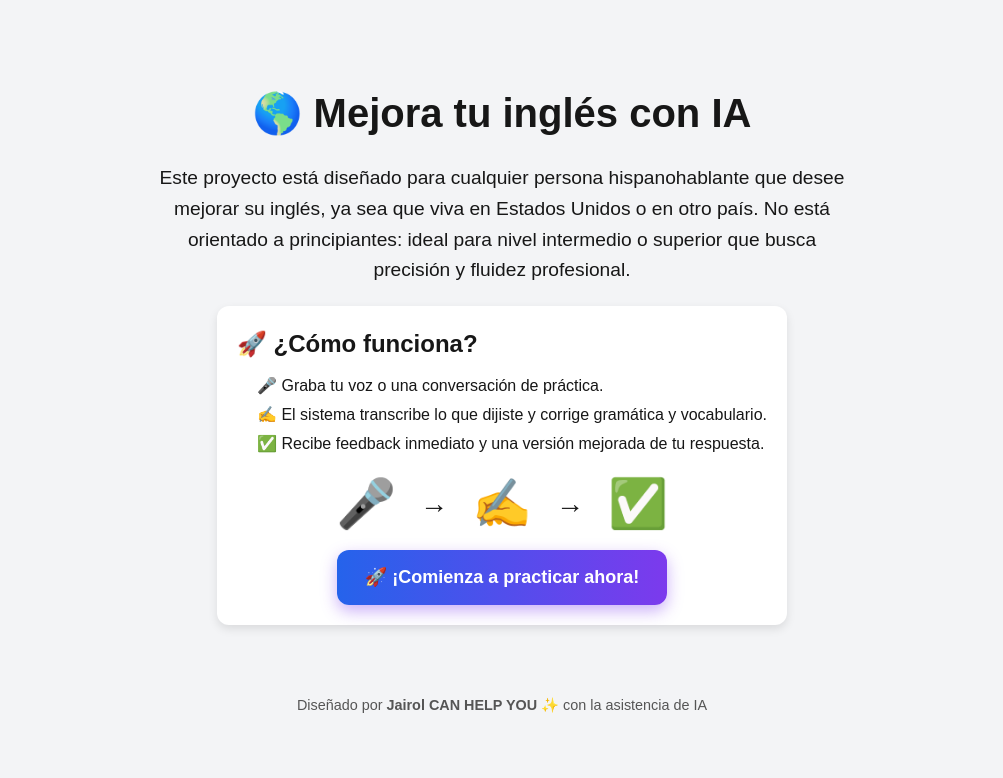
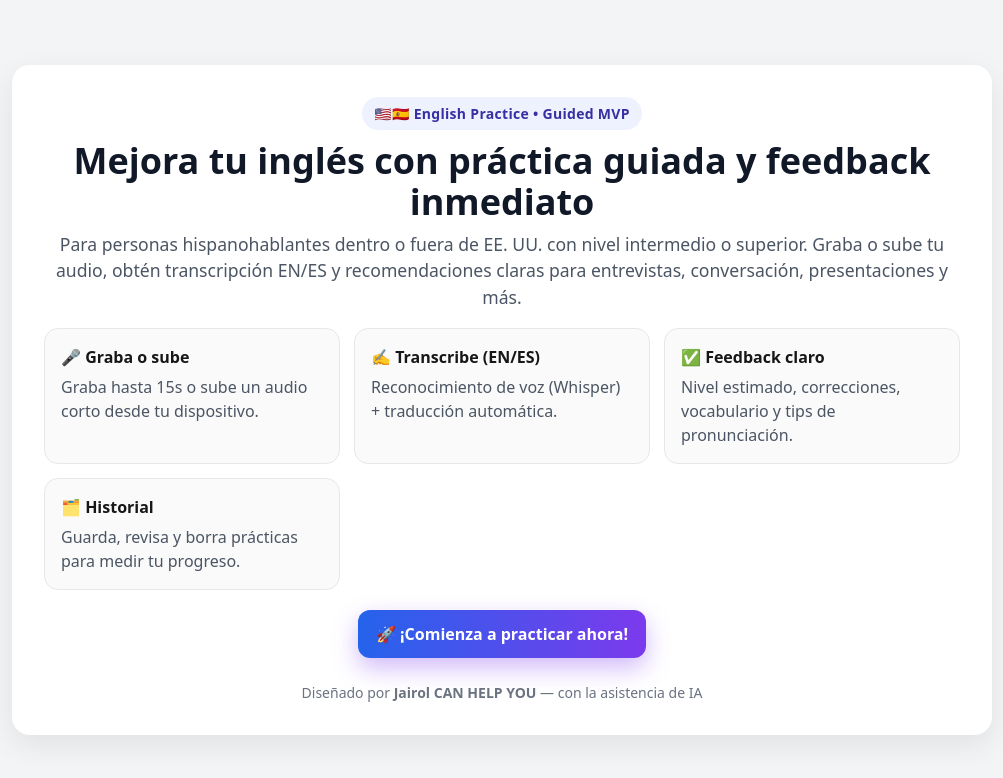
Before and after one commit to JairolGraterol/ia-english-tutor-mvp, a Next.js app: page / in a window 1280 px wide. Shown: the top 778 px of the page, without its empty margins (138-1141 px from the left). Built offline with nearby package versions, Linux system fonts and the light colour scheme.

Commit message:
Update page.tsx

```diff
--- a/app/page.tsx
+++ b/app/page.tsx
@@ -1,110 +1,146 @@
-"use client";
-
-export default function HomePage() {
+export default function Home() {
   return (
-    <div
+    <main
       style={{
         minHeight: "100vh",
-        backgroundColor: "#f3f4f6", // gris claro
-        display: "flex",
-        flexDirection: "column",
-        alignItems: "center",
-        justifyContent: "center",
-        textAlign: "center",
-        padding: "40px",
-        fontFamily: "sans-serif",
+        background: "#f3f4f6",
+        display: "grid",
+        placeItems: "center",
+        padding: "24px",
+        fontFamily:
+          "ui-sans-serif, system-ui, -apple-system, Segoe UI, Roboto, Ubuntu, Cantarell, Noto Sans",
       }}
     >
-      {/* Título principal */}
-      <h1 style={{ fontSize: "2.5rem", fontWeight: "bold", marginBottom: "20px" }}>
-        🌎 Mejora tu inglés con IA
-      </h1>
-
-      {/* Subtítulo */}
-      <p style={{ fontSize: "1.2rem", maxWidth: "700px", marginBottom: "20px", lineHeight: "1.6" }}>
-        Este proyecto está diseñado para cualquier persona hispanohablante que desee mejorar su inglés,
-        ya sea que viva en Estados Unidos o en otro país. No está orientado a principiantes: ideal para
-        nivel intermedio o superior que busca precisión y fluidez profesional.
-      </p>
-
-      {/* Explicación de pasos */}
-      <div
+      <section
         style={{
+          width: "100%",
+          maxWidth: 980,
           background: "white",
-          borderRadius: 12,
-          padding: "20px",
-          maxWidth: "600px",
-          marginBottom: "30px",
-          boxShadow: "0 4px 10px rgba(0,0,0,0.1)",
-          textAlign: "left",
+          borderRadius: 18,
+          boxShadow: "0 10px 30px rgba(0,0,0,0.08)",
+          padding: "32px",
         }}
       >
-        <h2 style={{ fontSize: "1.5rem", fontWeight: 600, marginBottom: 10 }}>🚀 ¿Cómo funciona?</h2>
-        <ol style={{ fontSize: "1rem", lineHeight: 1.8, paddingLeft: 20 }}>
-          <li>🎤 Graba tu voz o una conversación de práctica.</li>
-          <li>✍️ El sistema transcribe lo que dijiste y corrige gramática y vocabulario.</li>
-          <li>✅ Recibe feedback inmediato y una versión mejorada de tu respuesta.</li>
-        </ol>
+        <header style={{ textAlign: "center", marginBottom: 18 }}>
+          <div
+            style={{
+              display: "inline-block",
+              padding: "6px 12px",
+              borderRadius: 999,
+              background: "#eef2ff",
+              color: "#3730a3",
+              fontWeight: 800,
+              fontSize: 14,
+              letterSpacing: 0.3,
+            }}
+          >
+            🇺🇸🇪🇸 English Practice • Guided MVP
+          </div>
+          <h1
+            style={{
+              marginTop: 10,
+              fontWeight: 900,
+              fontSize: "2.25rem",
+              lineHeight: 1.15,
+              color: "#111827",
+            }}
+          >
+            Mejora tu inglés con práctica guiada y feedback inmediato
+          </h1>
+          <p style={{ marginTop: 8, color: "#4b5563", fontSize: "1.1rem" }}>
+            Para personas hispanohablantes dentro o fuera de EE. UU. con nivel
+            intermedio o superior. Graba o sube tu audio, obtén transcripción
+            EN/ES y recomendaciones claras para entrevistas, conversación,
+            presentaciones y más.
+          </p>
+        </header>
 
-        {/* Flujo de íconos clicable */}
-        <a
-          href="/practice"
+        <div
           style={{
-            display: "flex",
-            justifyContent: "center",
-            alignItems: "center",
-            gap: 24,
-            fontSize: 48,
-            textDecoration: "none",
-            color: "inherit",
-            marginTop: 10,
-            marginBottom: 10,
+            display: "grid",
+            gap: 14,
+            gridTemplateColumns: "repeat(auto-fit, minmax(220px, 1fr))",
+            marginTop: 6,
           }}
-          title="Ir a practicar"
         >
-          <span title="Graba tu voz">🎤</span>
-          <span style={{ fontSize: 28 }}>→</span>
-          <span title="El sistema transcribe y corrige">✍️</span>
-          <span style={{ fontSize: 28 }}>→</span>
-          <span title="Recibe feedback y versión mejorada">✅</span>
-        </a>
+          <Card
+            title="🎤 Graba o sube"
+            desc="Graba hasta 15s o sube un audio corto desde tu dispositivo."
+          />
+          <Card
+            title="✍️ Transcribe (EN/ES)"
+            desc="Reconocimiento de voz (Whisper) + traducción automática."
+          />
+          <Card
+            title="✅ Feedback claro"
+            desc="Nivel estimado, correcciones, vocabulario y tips de pronunciación."
+          />
+          <Card
+            title="🗂️ Historial"
+            desc="Guarda, revisa y borra prácticas para medir tu progreso."
+          />
+        </div>
 
-        {/* Botón con gradiente y hover (necesita 'use client') */}
-        <div style={{ textAlign: "center", marginTop: 10 }}>
+        <div
+          style={{
+            marginTop: 20,
+            display: "grid",
+            placeItems: "center",
+          }}
+        >
           <a
             href="/practice"
             style={{
-              display: "inline-block",
-              padding: "14px 28px",
+              textDecoration: "none",
+              padding: "12px 18px",
               borderRadius: 12,
-              background: "linear-gradient(90deg, #2563eb, #7c3aed)", // Azul → Violeta
+              background: "linear-gradient(90deg, #2563eb, #7c3aed)",
               color: "white",
-              fontWeight: 700,
-              fontSize: 18,
-              textDecoration: "none",
-              boxShadow: "0 6px 16px rgba(124, 58, 237, 0.4)",
-              transition: "transform 0.2s ease, box-shadow 0.2s ease",
-            }}
-            onMouseOver={(e) => {
-              (e.currentTarget as HTMLElement).style.transform = "scale(1.05)";
-              (e.currentTarget as HTMLElement).style.boxShadow =
-                "0 8px 20px rgba(124, 58, 237, 0.6)";
-            }}
-            onMouseOut={(e) => {
-              (e.currentTarget as HTMLElement).style.transform = "scale(1)";
-              (e.currentTarget as HTMLElement).style.boxShadow =
-                "0 6px 16px rgba(124, 58, 237, 0.4)";
+              fontWeight: 800,
+              boxShadow: "0 10px 24px rgba(124,58,237,0.35)",
             }}
           >
             🚀 ¡Comienza a practicar ahora!
           </a>
         </div>
-      </div>
 
-      {/* Footer con créditos */}
-      <footer style={{ marginTop: 40, fontSize: "0.9rem", color: "#555" }}>
-        Diseñado por <strong>Jairol CAN HELP YOU</strong> ✨ con la asistencia de IA
-      </footer>
+        <footer
+          style={{
+            marginTop: 24,
+            textAlign: "center",
+            color: "#6b7280",
+            fontSize: 14,
+          }}
+        >
+          Diseñado por <b>Jairol CAN HELP YOU</b> — con la asistencia de IA
+        </footer>
+      </section>
+
+      {/* Responsivo móvil */}
+      <style>{`
+        @media (max-width: 640px) {
+          h1 { font-size: 1.5rem !important; }
+          p { font-size: 1rem !important; }
+          section { padding: 22px !important; }
+        }
+      `}</style>
+    </main>
+  );
+}
+
+function Card({ title, desc }: { title: string; desc: string }) {
+  return (
+    <div
+      style={{
+        background: "#fafafa",
+        border: "1px solid #e5e7eb",
+        borderRadius: 14,
+        padding: 16,
+        minHeight: 110,
+      }}
+    >
+      <div style={{ fontWeight: 800, marginBottom: 6 }}>{title}</div>
+      <div style={{ color: "#4b5563" }}>{desc}</div>
     </div>
   );
 }
```
